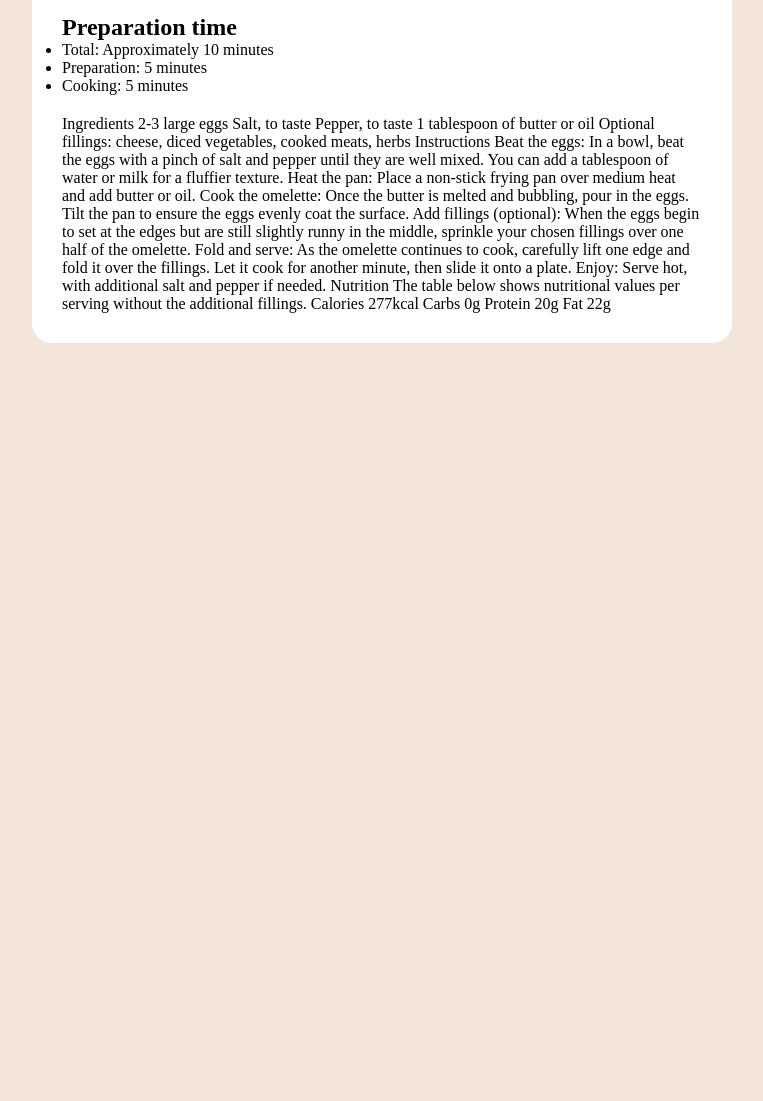
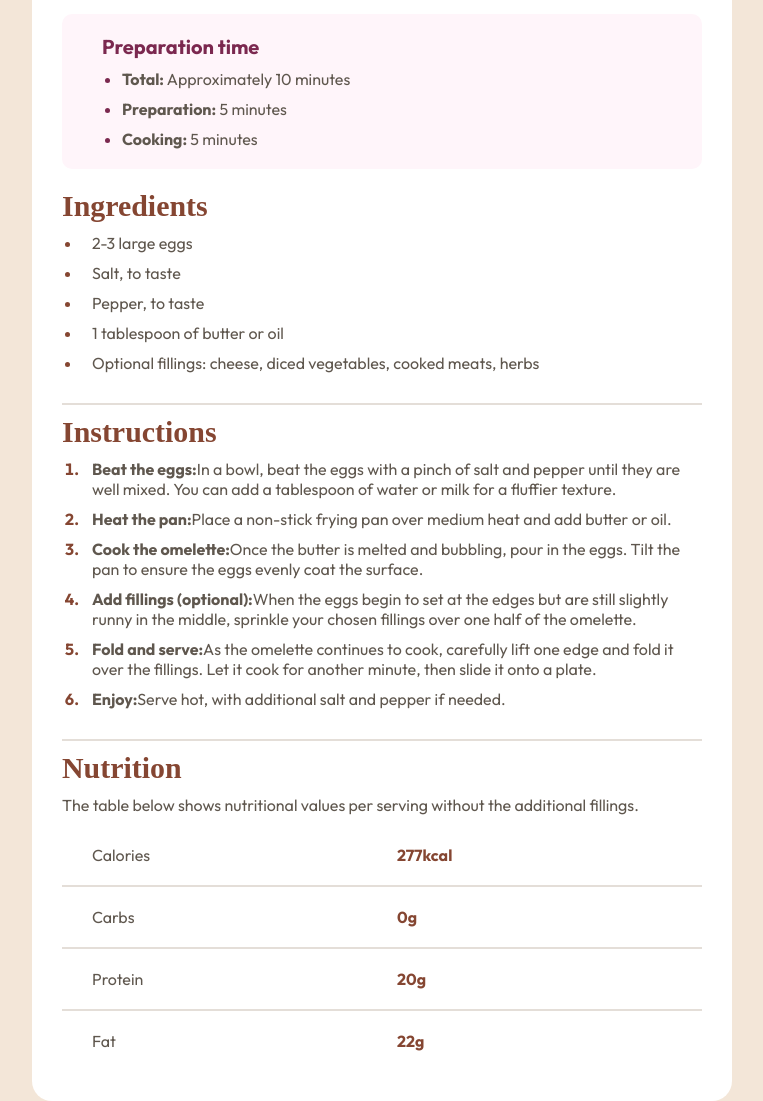
Before and after one commit to CUD07/Recipe-Page, a plain HTML site: page index.html in a window 1280 px wide. Shown: the part 460-1561 px from the top of the page, without its empty margins (258-1021 px from the left). Before the commit the page ends 803 px from the top, so only its background shows below. Drawn offline with Linux system fonts and the light colour scheme.

Commit message:
Finished project

```diff
--- a/index.html
+++ b/index.html
@@ -32,27 +32,72 @@
       <div class="prep-time">
         <h2 class="prep-title">Preparation time</h2>
         <ul class="prep-list">
-          <li>Total: Approximately 10 minutes</li>
-          <li>Preparation: 5 minutes</li>
-          <li>Cooking: 5 minutes</li>
+          <li><span>Total:</span> Approximately 10 minutes</li>
+          <li><span>Preparation:</span> 5 minutes</li>
+          <li><span>Cooking:</span> 5 minutes</li>
         </ul>
       </div>
 
-      Ingredients 2-3 large eggs Salt, to taste Pepper, to taste 1 tablespoon of
-      butter or oil Optional fillings: cheese, diced vegetables, cooked meats,
-      herbs Instructions Beat the eggs: In a bowl, beat the eggs with a pinch of
-      salt and pepper until they are well mixed. You can add a tablespoon of
-      water or milk for a fluffier texture. Heat the pan: Place a non-stick
-      frying pan over medium heat and add butter or oil. Cook the omelette: Once
-      the butter is melted and bubbling, pour in the eggs. Tilt the pan to
-      ensure the eggs evenly coat the surface. Add fillings (optional): When the
-      eggs begin to set at the edges but are still slightly runny in the middle,
-      sprinkle your chosen fillings over one half of the omelette. Fold and
-      serve: As the omelette continues to cook, carefully lift one edge and fold
-      it over the fillings. Let it cook for another minute, then slide it onto a
-      plate. Enjoy: Serve hot, with additional salt and pepper if needed.
-      Nutrition The table below shows nutritional values per serving without the
-      additional fillings. Calories 277kcal Carbs 0g Protein 20g Fat 22g
+      <section class="ingredients">
+        <h2 class="ingredient-title">Ingredients</h2>
+        <ul class="ingredient-list">
+          <li>2-3 large eggs</li>
+          <li>Salt, to taste</li>
+          <li>Pepper, to taste</li>
+          <li>1 tablespoon of butter or oil</li>
+          <li>
+            Optional fillings: cheese, diced vegetables, cooked meats, herbs
+          </li>
+        </ul>
+      </section>
+
+      <section class="instruction">
+        <h2 class="instruction-title">Instructions</h2>
+        <ol class="instruction-list">
+          <li>
+            <span>Beat the eggs:</span>In a bowl, beat the eggs with a pinch of
+            salt and pepper until they are well mixed. You can add a tablespoon
+            of water or milk for a fluffier texture.
+          </li>
+          <li>
+            <span>Heat the pan:</span>Place a non-stick frying pan over medium
+            heat and add butter or oil.
+          </li>
+          <li>
+            <span>Cook the omelette:</span>Once the butter is melted and
+            bubbling, pour in the eggs. Tilt the pan to ensure the eggs evenly
+            coat the surface.
+          </li>
+          <li>
+            <span>Add fillings (optional):</span>When the eggs begin to set at
+            the edges but are still slightly runny in the middle, sprinkle your
+            chosen fillings over one half of the omelette.
+          </li>
+          <li>
+            <span>Fold and serve:</span>As the omelette continues to cook,
+            carefully lift one edge and fold it over the fillings. Let it cook
+            for another minute, then slide it onto a plate.
+          </li>
+          <li>
+            <span>Enjoy:</span>Serve hot, with additional salt and pepper if
+            needed.
+          </li>
+        </ol>
+      </section>
+
+      <section class="nutrition">
+        <h2 class="nutrition-title">Nutrition</h2>
+        <p>
+          The table below shows nutritional values per serving without the
+          additional fillings.
+        </p>
+        <div class="table">
+          <p class="table-row">Calories<span>277kcal</span></p>
+          <p class="table-row bar">Carbs<span>0g</span></p>
+          <p class="table-row bar">Protein<span>20g</span></p>
+          <p class="table-row bar">Fat<span>22g</span></p>
+        </div>
+      </section>
     </section>
 
     <!-- <footer class="attribution">
--- a/style.css
+++ b/style.css
@@ -42,13 +42,15 @@
 
 body
 {
-    font-size: 16px;
+    font-size: 1rem;
     width: 100%;
     min-height: 100vh;
     display: flex;
     justify-content: center;
     align-items: center;
     background: var(--color-stone);
+    font-family: var(--fam-out);
+    color: var(--color-stone-brown);
 }
 
 .container
@@ -81,12 +83,151 @@ body
 .head-title
 {
     font-family: var(--fam-young);
-    font-size: 40px;
+    font-size: 2.5rem;
+    color: black;
 }
 
 .dish-info
 {
-    font-size: 16px;
-    font-family: var(--fam-out);
+    font-size: 1rem;
     color: var(--color-stone-brown);
 }
+
+.prep-time
+{
+    background: var(--color-rose-wash);
+    padding: 20px 0 20px 40px;
+    width: 100%;
+    border-radius: var(--border);
+    display: flex;
+    flex-direction: column;
+    gap: 10px;
+}
+
+.prep-title
+{
+    font-size: 1.25rem;
+    color: var(--color-rose);
+    font-weight: var(--weight-outfit-dark);
+}
+
+.prep-list
+{
+    color: var(--color-stone-brown);
+    display: flex;
+    flex-direction: column;
+    justify-content: center;
+    gap: 10px;
+    padding: 0 0 0 20px;
+}
+
+.prep-list li::marker
+{
+    color: var(--color-rose);
+}
+
+.prep-list li span
+{
+    font-weight: var(--weight-outfit-dark);
+}
+
+.ingredient-title,
+.instruction-title,
+.nutrition-title
+{
+    color: var(--color-brown);
+    font-family: var(--fam-young);
+    font-size: 1.87rem;
+}
+
+.instruction,
+.nutrition
+{
+    border-block-start: 2px solid var(--color-stone-wash);
+    margin: 10px 0 0 0;
+    padding: 10px 0 0 0;
+}
+
+.ingredients,
+.instruction,
+.nutrition
+{
+    display: flex;
+    flex-direction: column;
+    gap: 10px;
+    width: 100%;
+}
+
+.ingredient-list,
+.instruction-list
+{
+    display: flex;
+    flex-direction: column;
+    justify-content: center;
+    align-items: flex-start;
+    padding: 0 0 0 20px;
+    gap: 10px;
+}
+
+.ingredient-list li
+{
+    padding: 0 0 0 10px;
+}
+
+.ingredient-list li::marker
+{
+    color: var(--color-brown);
+    font-weight: var(--weight-outfit-dark);
+}
+
+.instruction-list li
+{
+    padding: 0 0 0 10px;
+}
+
+.instruction-list li::marker
+{
+    color: var(--color-brown);
+    font-weight: var(--weight-outfit-dark);
+}
+
+.instruction-list li span
+{
+    font-weight: var(--weight-outfit-dark);
+}
+
+.table
+{
+    width: 100%;
+}
+
+.table-row
+{
+    width: 100%;
+    display: flex;
+    align-items: center;
+    justify-content: space-between;
+    padding: 10px 0 10px 30px;
+}
+
+.bar
+{
+    border-block-start: 2px solid var(--color-stone-wash);
+}
+
+.table-row span
+{
+    width: 50%;
+    display: flex;
+    align-items: center;
+    justify-content: start;
+    padding: 10px 0;
+    color: var(--color-brown);
+    font-weight: var(--weight-outfit-dark);
+}
+
+
+/* @media (max-width: 500px)
+{
+
+} */
```
